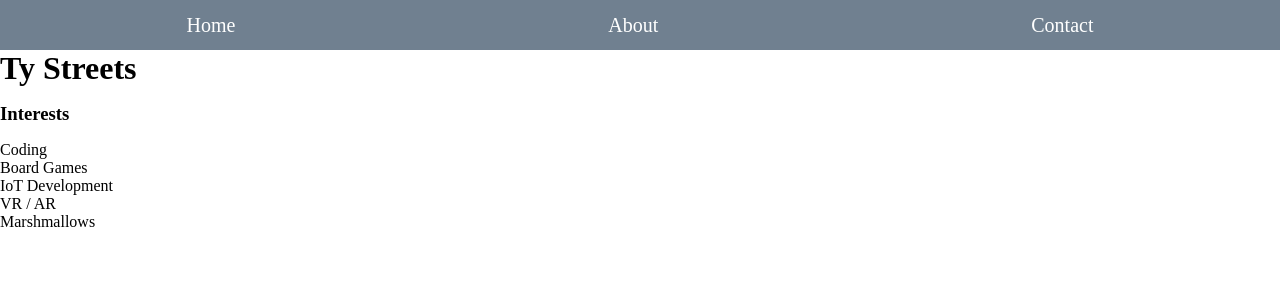
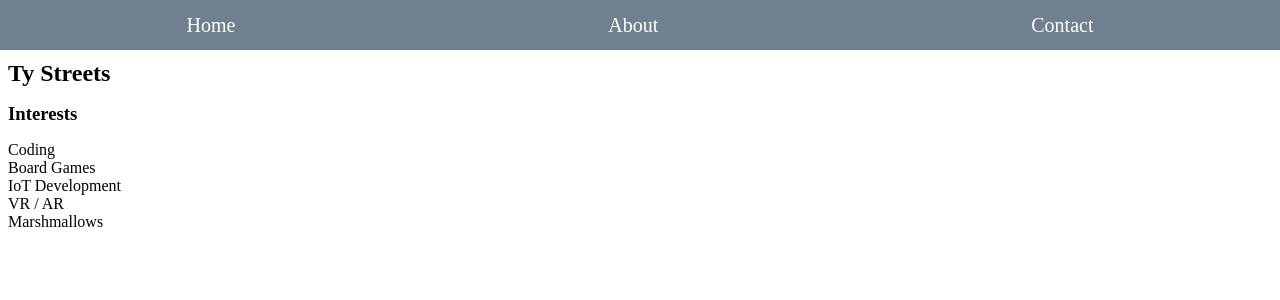
Before and after one commit to Sgissa/first-next-app, a Next.js app: page /about in a window 1280 px wide. Shown: the top 300 px of the page. Built offline with nearby package versions, Linux system fonts and the light colour scheme.

Commit message:
updated global css to add padding to sections

```diff
--- a/src/app/about/page.js
+++ b/src/app/about/page.js
@@ -17,6 +17,7 @@ export default function About() {
           </li>
         </ul>
       </nav>
+      <section>
       <h1>Ty Streets</h1>
       <h3>Interests</h3>
       <ul>
@@ -26,6 +27,8 @@ export default function About() {
         <li>VR / AR</li>
         <li>Marshmallows</li>
       </ul>
+      </section>
+
     </main>
   );
 }
--- a/src/app/globals.css
+++ b/src/app/globals.css
@@ -10,3 +10,7 @@ html, body {
 h1, h2, h3, h4, h5, h6, p {
   margin-bottom: 16px;
 }
+
+section {
+  padding: 10px 8px;
+}
```
